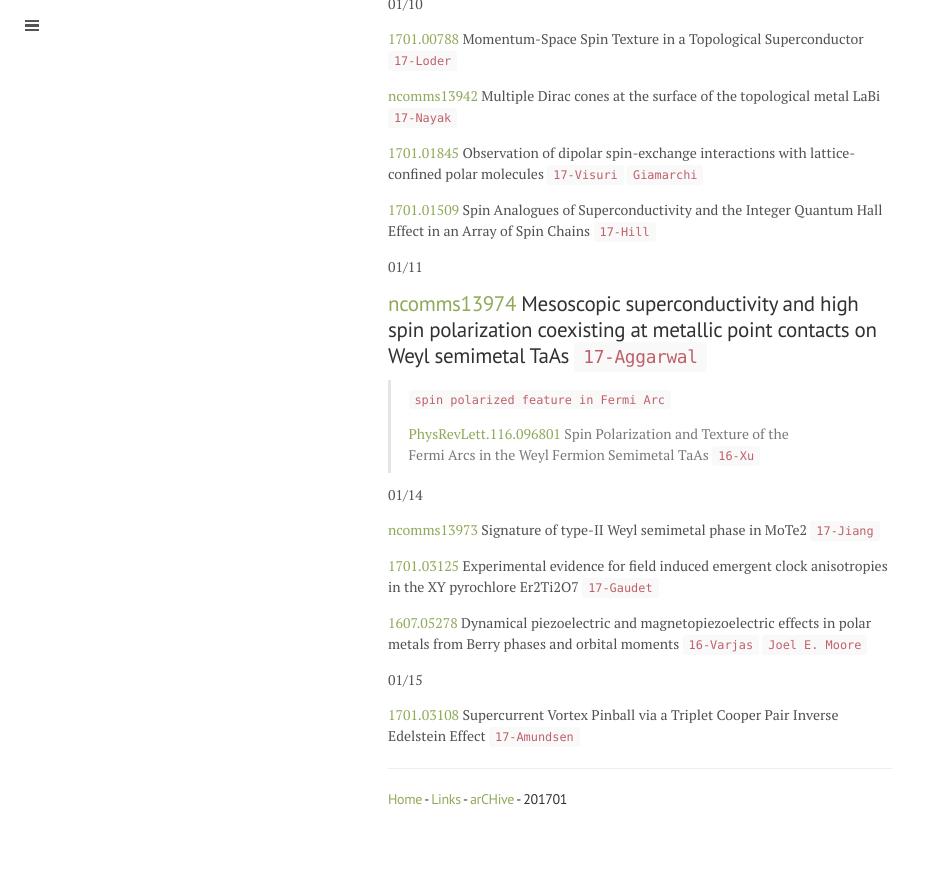
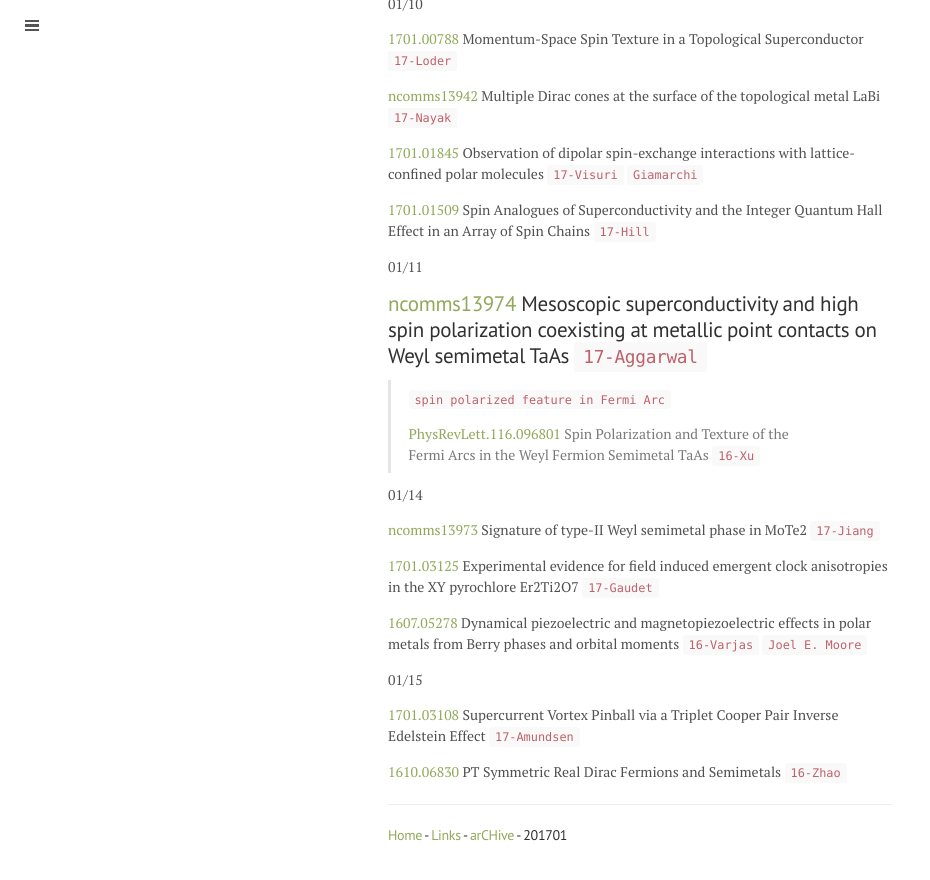
Before and after one commit to qkrwlsghdcjsworlt/work, a Jekyll site: the page built from 201701.md, in a window 1280 px wide and 900 px high, scrolled down 1677 px. Shown: the top 880 px of the window, without its empty margins (0-930 px from the left). Built offline with Jekyll 4.4.1, drawn with Linux system fonts in a browser that asks for light colours.

Commit message:
“update”

```diff
--- a/201701.md
+++ b/201701.md
@@ -99,6 +99,7 @@ in the XY pyrochlore Er2Ti2O7 `17-Gaudet`
 
 [1701.03108](https://arxiv.org/abs/1701.03108) Supercurrent Vortex Pinball via a Triplet Cooper Pair Inverse Edelstein Effect `17-Amundsen`
 
+[1610.06830](https://arxiv.org/abs/1610.06830) PT Symmetric Real Dirac Fermions and Semimetals `16-Zhao`
 
 
 ---
```
